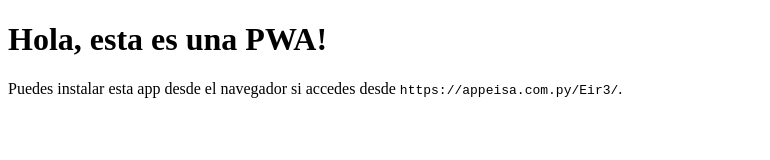
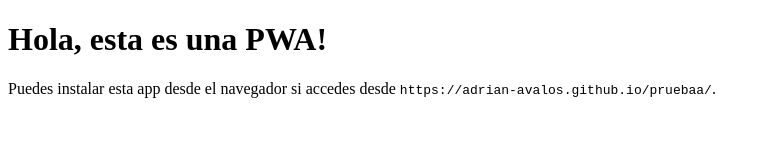
Before and after one commit to Adrian-Avalos/pruebaa, a plain HTML site: page index.html in a window 1280 px wide. Shown: the whole page, without its empty margins (0-770 px from the left). Drawn offline with Linux system fonts and the light colour scheme.

Commit message:
Update index.html

```diff
--- a/index.html
+++ b/index.html
@@ -10,7 +10,7 @@
 </head>
 <body>
     <h1>Hola, esta es una PWA!</h1>
-    <p>Puedes instalar esta app desde el navegador si accedes desde <code>https://appeisa.com.py/Eir3/</code>.</p>
+    <p>Puedes instalar esta app desde el navegador si accedes desde <code>https://adrian-avalos.github.io/pruebaa/</code>.</p>
 
     <script>
         if ('serviceWorker' in navigator) {
```
